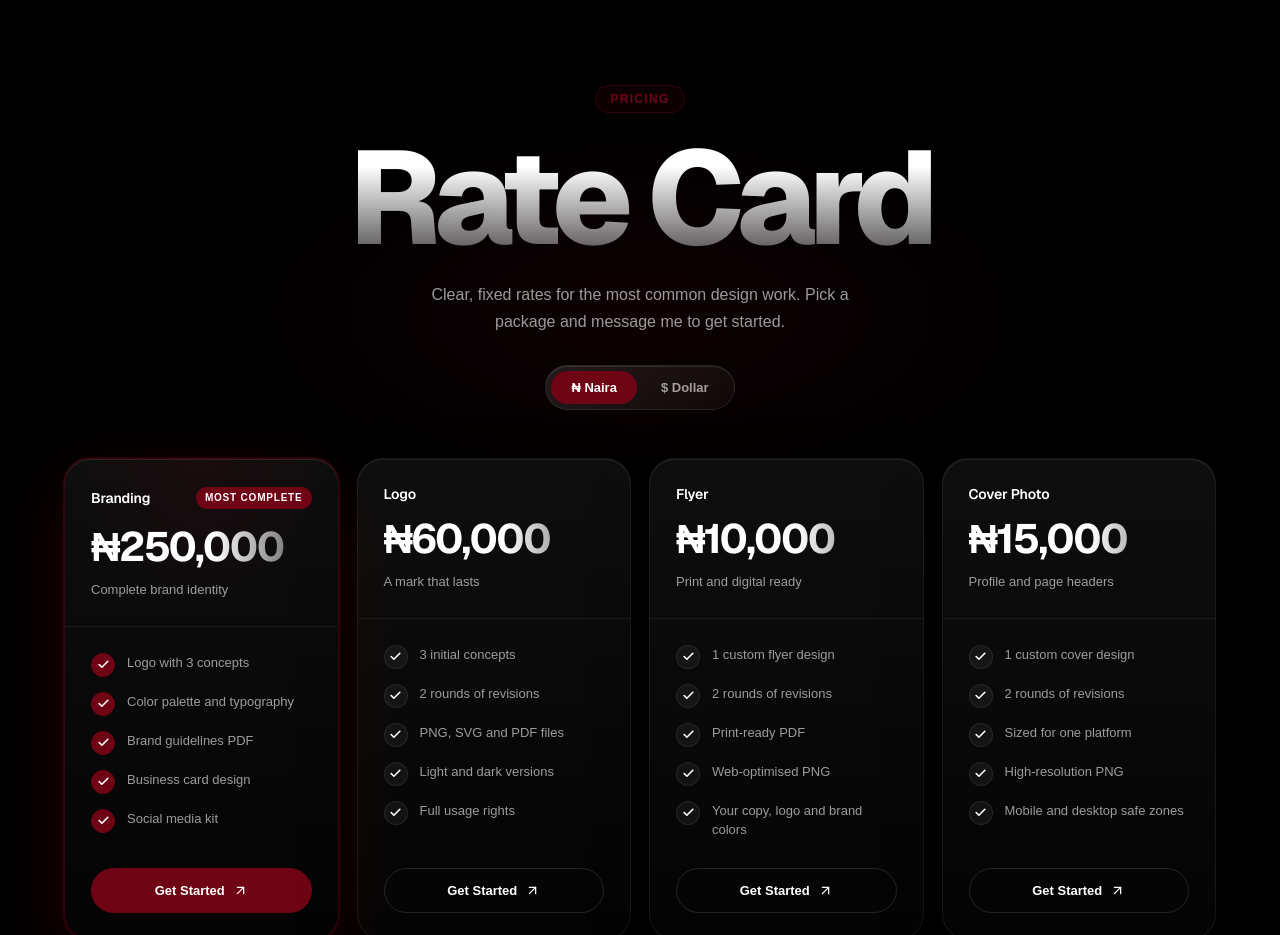
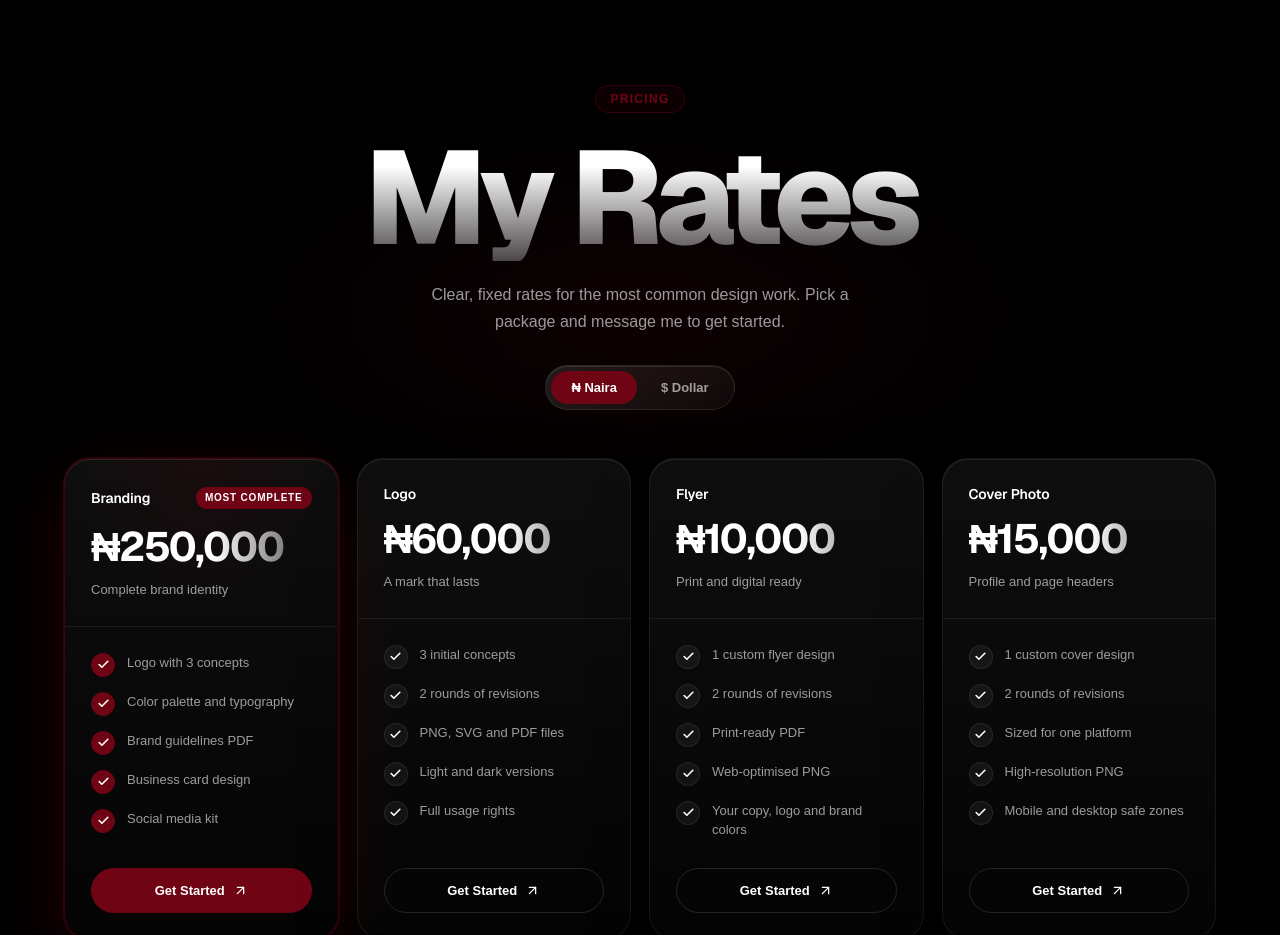
Before and after one commit to great000-bit/port20, a React (Vite) app: page /graphics in a window 1280 px wide. Shown: the part 2580-3515 px from the top of the page. Built offline with nearby package versions, Linux system fonts and the light colour scheme; a web font is replaced by a local one.

Commit message:
Rename rate card heading to My Rates
Co-Authored-By: Claude Sonnet 5.5 <noreply@anthropic.com>
Claude-Session: https://claude.ai/code/session_0154tSJFTUJrSZrDoXw5xDY5

```diff
--- a/src/components/graphics/RateCard.tsx
+++ b/src/components/graphics/RateCard.tsx
@@ -134,7 +134,7 @@ export default function RateCard() {
         <div className="gx-rc-wrap">
           <div className="gx-rc-head" data-aos="fade-up">
             <p className="gx-rc-kicker">Pricing</p>
-            <h2 className="gx-rc-title">Rate Card</h2>
+            <h2 className="gx-rc-title">My Rates</h2>
             <p className="gx-rc-sub">
               Clear, fixed rates for the most common design work. Pick a package and message me to get started.
             </p>
```
